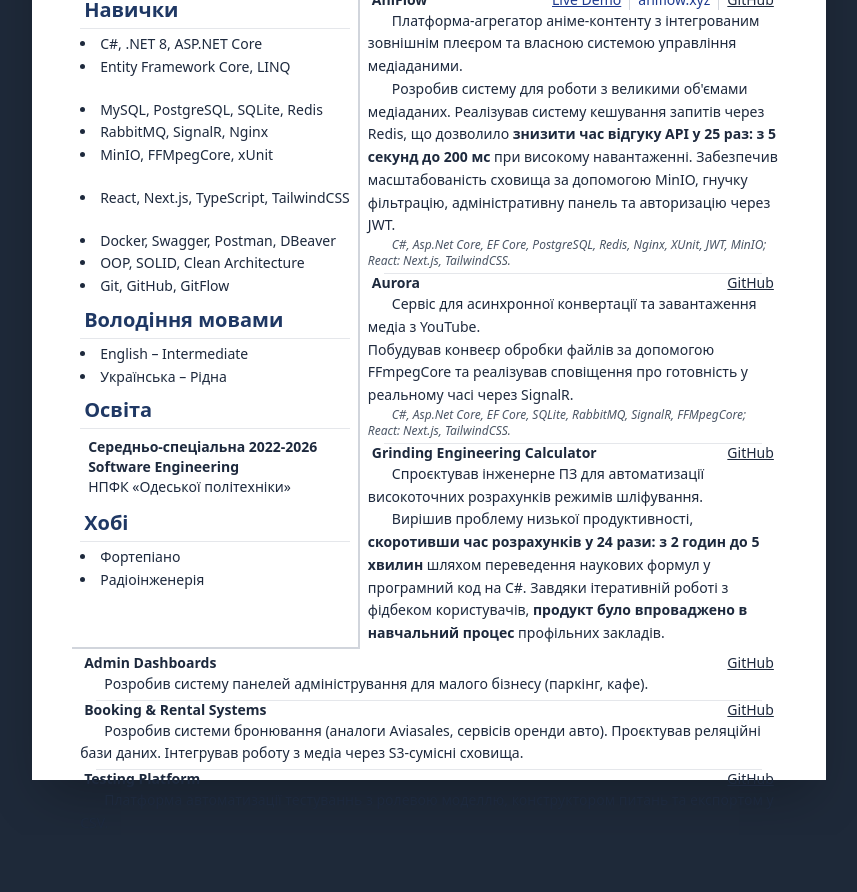
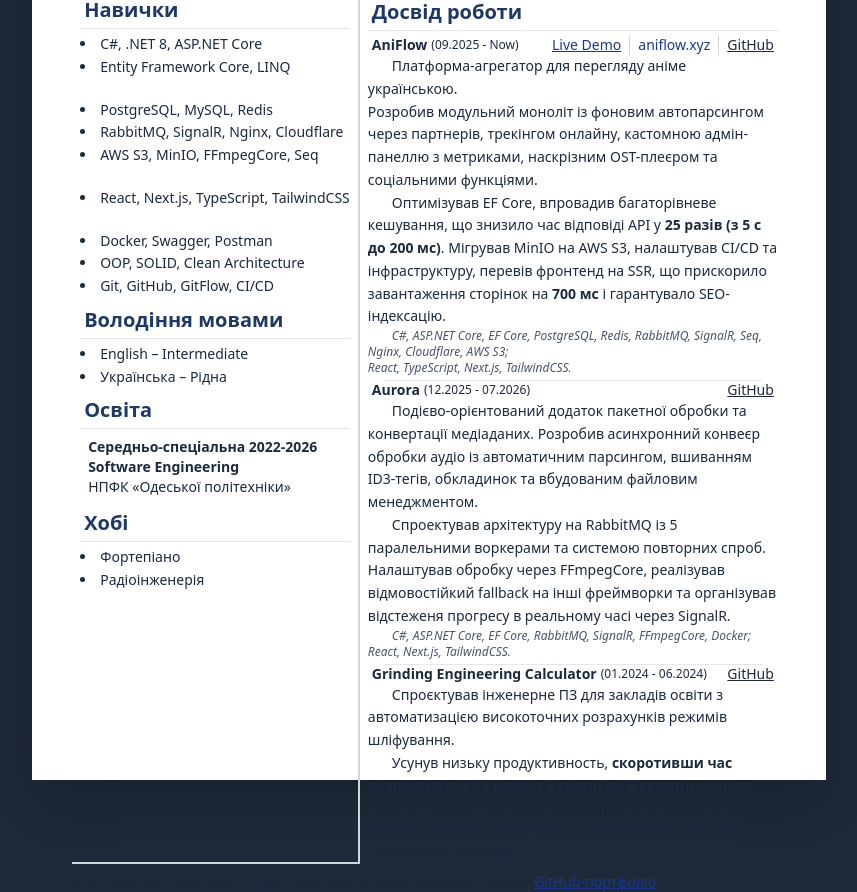
Before and after one commit to Ephtianura/CV, a website: page src/index.html in a window 1280 px wide. Shown: the part 343-1235 px from the top of the page, without its empty margins (211-1068 px from the left). Before the commit the page ends 1178 px from the top, so only its background shows below. Drawn offline with Linux system fonts and the light colour scheme.

Commit message:
Update resume & portfolio information
– Added `target="_blank"` to external links
– Added newly used technologies to the tech stack
– Updated the personal summary and project descriptions
– Added project dates
– Removed redundant projects and replaced them with a link to the portfolio
– Added png preview & pdf
– Improved the overall structure and presentation of the resume

```diff
--- a/src/index.html
+++ b/src/index.html
@@ -9,7 +9,7 @@
 </head>
 
 <body class="bg-gray-800">
-  <main class="a4  text-sm">
+  <main class="a4 text-sm">
     <div class="flex flex-col h-full -mt-7 ">
 
       <!-- Шапка -->
@@ -37,7 +37,7 @@
               </div>
               <div class="flex items-center gap-2">
                 <img src="email.png" alt="" class="icon" />
-                <a href="mailto:" class="underline hover:text-black transition">
+                <a href="mailto:k.mantsurov@gmail.com" target="_blank" class="underline hover:text-black transition">
                   k.mantsurov@gmail.com
                 </a>
               </div>
@@ -51,12 +51,13 @@
               </div>
               <div class="flex items-center gap-2">
                 <img src="linkedin.png" alt="" class="icon" />
-                <a href="https://www.linkedin.com/in/mantsurov-kostiantyn/"
+                <a href="https://www.linkedin.com/in/mantsurov-kostiantyn/" target="_blank"
                   class="underline hover:text-black transition">LinkedIn</a>
               </div>
               <div class="flex items-center gap-2">
                 <img src="github.png" alt="" class="icon" />
-                <a href="https://github.com/Ephtianura" class="underline hover:text-black transition">GitHub</a>
+                <a href="https://github.com/Ephtianura" target="_blank"
+                  class="underline hover:text-black transition">GitHub</a>
               </div>
 
             </div>
@@ -69,16 +70,16 @@
               <li>C#, .NET 8, ASP.NET Core</li>
               <li class="mb-5">Entity Framework Core, LINQ</li>
 
-              <li>MySQL, PostgreSQL, SQLite, Redis</li>
-              <li>RabbitMQ, SignalR, Nginx</li>
-              <li>MinIO, FFMpegCore, xUnit</li>
+              <li>PostgreSQL, MySQL, Redis</li>
+              <li>RabbitMQ, SignalR, Nginx, Cloudflare</li>
+              <li>AWS S3, MinIO, FFmpegCore, Seq</li>
 
               <li class="my-5">React, Next.js, TypeScript, TailwindCSS</li>
 
               <!-- <li></li> -->
-              <li>Docker, Swagger, Postman, DBeaver</li>
+              <li>Docker, Swagger, Postman</li>
               <li>OOP, SOLID, Clean Architecture</li>
-              <li>Git, GitHub, GitFlow</li>
+              <li>Git, GitHub, GitFlow, CI/CD</li>
             </ul>
           </section>
 
@@ -106,7 +107,6 @@
             <ul class="main-list">
               <li>Фортепіано</li>
               <li>Радіоінженерія</li>
-              <!-- <li>Культура Японії</li> -->
             </ul>
           </section>
 
@@ -119,36 +119,34 @@
           <section>
             <h3 class="h3"> Основна інформація </h3>
             <p class="paragraph">
-              C# / .NET Backend розробник із 2-річним досвідом автономної розробки складних систем.
-              Спеціалізуюсь на створенні архітектури з нуля: від високонавантажених API до real-time сервісів та UI.<br>
-            </p>
-
-            <!-- <p class="paragraph">
-              C# / .NET Backend розробник із 2-річним досвідом автономної розробки складних систем.
+              C# / .NET інженер<!--із 2-річним досвідом-->.
+              Беру на себе повний цикл автономного створення складних веб-систем під ключ:
+              від проєктування архітектури, оптимізації сервісів до розгортання інфраструктури та полірування UX.
             </p>
             <p class="paragraph">
-              Спеціалізуюсь на створенні архітектури з нуля: від високонавантажених API до real-time сервісів та UI.<br>
-            </p> -->
-            <p class="paragraph">
-              Орієнтований на написання чистого та тестованого коду який приносить реальну цінність клієнту.
+              <!--Фокусуюсь на надійності, покращенні продуктивності,
+              візуальній охайності продуктів та безпечному деплої на серверах. -->
+              Спираюся на широкий інженерний бекграунд у суміжних сферах, що дозволяє
+              швидко занурюватися у нові предметні області та знаходити нестандартні рішення.
             </p>
-
           </section>
 
           <!-- Проєкти -->
           <section>
             <h3 class="h3"> Досвід роботи </h3>
-            <!-- <p class="text-sm text-gray-500">2024 - теперешній час</p> TODO -->
+            <!-- <p class="text-sm text-gray-500">2024 - теперешній час</p>  -->
 
             <div class="flex flex-col gap-1">
               <!-- Проєкт №1 -->
               <div>
                 <div class="project-name">
-                  <h4 class="font-bold">AniFlow</h4>
+                  <span class="flex gap-1 items-center">
+                    <h4 class="font-bold">AniFlow</h4> <span class="text-xs">(09.2025 - Now)</span>
+                  </span>
                   <div class="flex gap-2">
                     <div class="flex items-center gap-2">
                       <!-- <img src="net.png" alt="" class="w-4 h-4" /> -->
-                      <a href="http://aniflow.xyz/" class="text-blue-900 underline">
+                      <a href="http://aniflow.xyz/" target="_blank" class="text-blue-900 underline">
                         Live Demo
                       </a>
                       <p class="text-blue-900  border-x border-gray-300 px-2">
@@ -156,74 +154,83 @@
                       </p>
                     </div>
 
-                    <a href="" class="underline">GitHub</a>
+                    <a href="https://github.com/Ephtianura/AniFlow" target="_blank" class="underline">GitHub</a>
                   </div>
 
                 </div>
                 <div class="flex flex-col gap-2">
                   <!-- Опис -->
                   <p class="paragraph">
-                    Платформа-агрегатор аніме-контенту з інтегрованим зовнішнім плеєром
-                    та власною системою управління медіаданими.
+                    Платформа-агрегатор для перегляду аніме українською. <br>
+                    Розробив модульний моноліт із фоновим автопарсингом через партнерів,
+                    трекінгом онлайну, кастомною адмін-панеллю з метриками,
+                    наскрізним OST-плеєром та соціальними функціями.
                   </p>
                   <p class="paragraph -mt-2">
-                    Розробив систему для роботи з великими об'ємами медіаданих.
-                    Реалізував систему кешування запитів через Redis,
-                    що дозволило <span class="font-semibold">знизити час відгуку API у 25 раз: з 5 секунд до 200
-                      мс</span> при
-                    високому навантаженні.
-                    Забезпечив масштабованість сховища за допомогою MinIO, гнучку фільтрацію,
-                    адміністративну панель та авторизацію через JWT.
+                    Оптимізував EF Core, впровадив багаторівневе кешування, що знизило час
+                    відповіді API у
+                    <span class="font-semibold">25 разів (з 5 с до 200 мс)</span>.
+                    Мігрував MinIO на AWS S3, налаштував CI/CD та інфраструктуру,
+                    перевів фронтенд на SSR, що прискорило завантаження сторінок на
+                    <span class="font-semibold"> 700 мс</span> і гарантувало SEO-індексацію.
                   </p>
+                </div>
 
-                </div>
                 <!-- Технології: -->
                 <p class="tech-list">
-                  C#, Asp.Net Core, EF Core, PostgreSQL, Redis, Nginx, XUnit, JWT, MinIO; <br>
-                  React: Next.js, TailwindCSS.
+                  C#, ASP.NET Core, EF Core, PostgreSQL, Redis, RabbitMQ, SignalR, Seq, Nginx, Cloudflare, AWS S3; <br>
+                  React, TypeScript, Next.js, TailwindCSS.
                 </p>
               </div>
 
               <!-- Проєкт №2 -->
               <div>
                 <div class="project-name-b">
-                  <h4 class="font-bold">Aurora</h4>
-                  <a href="" class="underline">GitHub</a>
+                  <span class="flex gap-1 items-center">
+                    <h4 class="font-bold">Aurora</h4> <span class="text-xs">(12.2025 - 07.2026)</span>
+                  </span>
+                  <a href="https://github.com/Ephtianura/Aurora" target="_blank" class="underline">GitHub</a>
                 </div>
                 <div class="flex flex-col gap-2">
                   <!-- Опис -->
                   <p class="paragraph">
-                    Сервіс для асинхронної конвертації та завантаження медіа з YouTube.<br>
-                    Побудував конвеєр обробки файлів за допомогою FFmpegCore та реалізував сповіщення
-                    про готовність у реальному часі через SignalR.<br>
+                    Подієво-орієнтований додаток пакетної обробки та конвертації медіаданих.
+                    Розробив асинхронний конвеєр обробки аудіо із автоматичним парсингом, вшиванням
+                    ID3-тегів, обкладинок та вбудованим файловим менеджментом.
+                  </p>
+                  <p class="paragraph -mt-2">
+                    Спроектував архітектуру на RabbitMQ із 5 паралельними воркерами та системою повторних спроб.
+                    Налаштував обробку через FFmpegCore, реалізував відмовостійкий
+                    fallback на інші фреймворки та організував відстеженя прогресу в реальному часі через SignalR.
                   </p>
                 </div>
                 <!-- Технології: -->
                 <p class="tech-list">
-                  C#, Asp.Net Core, EF Core, SQLite, RabbitMQ, SignalR, FFMpegCore; <br>
-                  React: Next.js, TailwindCSS.
+                  C#, ASP.NET Core, EF Core, RabbitMQ, SignalR, FFmpegCore, Docker; <br>
+                  React, Next.js, TailwindCSS.
                 </p>
               </div>
 
               <!-- Проєкт №3 -->
               <div>
                 <div class="project-name-b">
-                  <h4 class="font-bold">Grinding Engineering Calculator</h4>
-                  <a href="" class="underline">GitHub</a>
+
+                   <span class="flex gap-1 items-center">
+                    <h4 class="font-bold">Grinding Engineering Calculator</h4> <span class="text-xs">(01.2024 - 06.2024)</span>
+                  </span>
+                  <a href="https://github.com/Ephtianura/GrindingCalc" target="_blank" class="underline">GitHub</a>
                 </div>
                 <div class="flex flex-col ">
                   <!-- Опис -->
                   <p class="paragraph">
-                    Спроєктував інженерне ПЗ для автоматизації
+                    Спроєктував інженерне ПЗ для закладів освіти з автоматизацією
                     високоточних розрахунків режимів шліфування.
                   </p>
                   <p class="paragraph">
-                    Вирішив проблему низької продуктивності,
+                    Усунув низьку продуктивность,
                     <span class="font-semibold">скоротивши час розрахунків у 24 рази: з 2 годин до 5 хвилин</span>
                     шляхом переведення наукових формул у програмний код на C#.
-                    Завдяки ітеративній роботі з фідбеком користувачів,
-                    <span class="font-semibold">продукт було впроваджено в навчальний процес</span>
-                    профільних закладів.
+                  <p class="font-semibold">Продукт було впроваджено в навчальний процес </p>профільних закладів.
                   </p>
                 </div>
               </div>
@@ -234,50 +241,13 @@
       </div>
 
       <!-- Інші проєкти -->
-      <div class="flex flex-col gap-1 mt-1 px-2">
-
-        <!-- Проєкт №4 -->
-        <div>
-          <div class="project-name ">
-            <h4 class="font-bold">Admin Dashboards</h4>
-            <a href="" class="underline">GitHub</a>
-          </div>
-          <div class="flex flex-col gap-2">
-            <p class="paragraph">
-              Розробив систему панелей адміністрування для малого бізнесу (паркінг, кафе).
-            </p>
-          </div>
-        </div>
-
-        <!-- Проєкт №5 -->
-        <div>
-          <div class="project-name-b">
-            <h4 class="font-bold">Booking & Rental Systems</h4>
-            <a href="" class="underline">GitHub</a>
-          </div>
-          <div class="flex flex-col gap-2">
-            <p class="paragraph">
-              Розробив системи бронювання (аналоги Aviasales, сервісів оренди авто).
-              Проєктував реляційні бази даних.
-              Інтегрував роботу з медіа через S3-сумісні сховища.
-            </p>
-          </div>
-        </div>
-
-        <!-- Проєкт №6 -->
-        <div>
-          <div class="project-name-b">
-            <h4 class="font-bold">Testing Platform</h4>
-            <a href="" class="underline">GitHub</a>
-          </div>
-          <div class="flex flex-col gap-2">
-            <p class="paragraph">
-              Платформа автоматизації тестуваннь з ролевою моделлю,
-              конструктором питань та експортом у CSV.
-            </p>
-          </div>
-        </div>
-
+      <div class="mt-2 text-sm">
+        <!-- <p class="font-semibold text-gray-800">Портфоліо:</p> -->
+        <p class="">
+          З іншими вартими уваги проєктами можна ознайомитися у моєму
+          <a href="https://github.com/Ephtianura/Portfolio" target="_blank"
+            class="text-blue-900 underline font-medium">GitHub-портфоліо</a>.
+        </p>
       </div>
     </div>
   </main>
```
Also changed, not shown: index.html (+67 -97 lines), README.md, dist/output.css, docs/CV_CSharp_Backend_Mantsurov.png (added), 2 other files.
